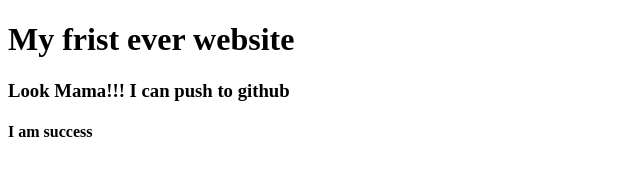
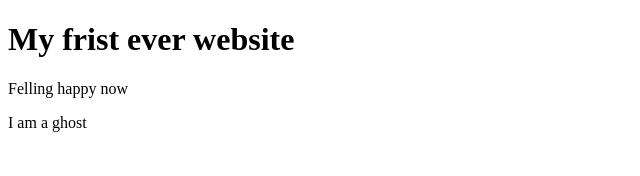
Before and after one commit to mdNaimulHoque/my-frist-website, a plain HTML site: page index.html in a window 1280 px wide. Shown: the whole page, without its empty margins (0-640 px from the left). Drawn offline with Linux system fonts and the light colour scheme.

Commit message:
gosting hunting added

```diff
--- a/index.html
+++ b/index.html
@@ -7,7 +7,7 @@
 </head>
 <body>
     <h1>My frist ever website</h1>
-    <h3> Look Mama!!! I can push to github</h3>
-    <h4> I am success</h4>
+    <p> Felling happy now</p>
+    <p>I am a ghost</p>
 </body>
 </html>
```
